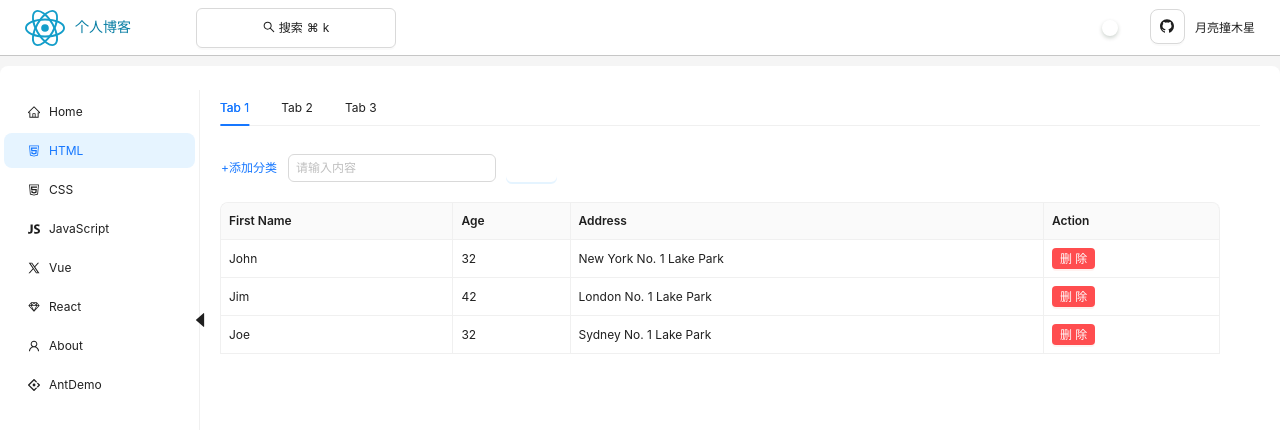
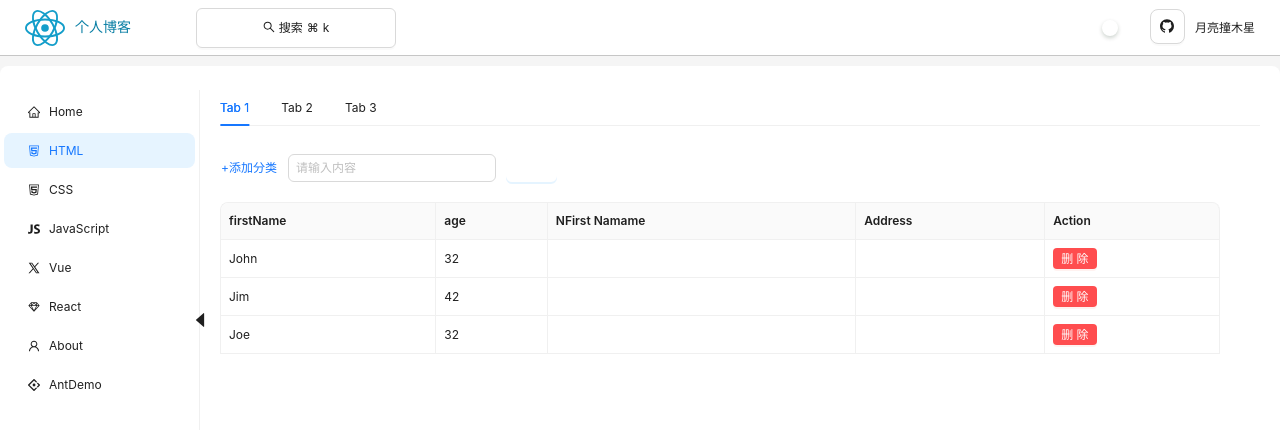
Before and after one commit to Wx-lin/blog, a React (Vite) app: page /demo in a window 1280 px wide. Shown: the top 430 px of the page. Built offline with nearby package versions, Linux system fonts and the light colour scheme.

Commit message:
测试表格列单独抽离

```diff
--- a/src/view/Demo/components/CateGoryList.jsx
+++ b/src/view/Demo/components/CateGoryList.jsx
@@ -1,7 +1,7 @@
 import { CateGoryTable } from '@/config/TestData.jsx';
 import { Button, Input, Modal, Space, Table } from 'antd';
 import { useState } from 'react';
-const { Column } = Table;
+import { CateGoryColumn } from './config.jsx';
 
 const AddCateGoryModal = ({ isModalOpen, setIsModalOpen }) => {
   const handleOk = () => {
@@ -32,22 +32,7 @@ const CateGoryList = () => {
           <Input placeholder="请输入内容" />
           <Button type="primary">查询</Button>
         </Space>
-        <Table className="w-1000px" bordered pagination={false} dataSource={CateGoryTable}>
-          <Column title="First Name" dataIndex="firstName" key="firstName" />
-          <Column title="Age" dataIndex="age" key="age" />
-          <Column title="Address" dataIndex="address" key="address" />
-          <Column
-            title="Action"
-            key="action"
-            render={() => (
-              <Space size="middle">
-                <Button size="small" type="primary" danger>
-                  删除
-                </Button>
-              </Space>
-            )}
-          />
-        </Table>
+        <Table className="w-1000px" bordered pagination={false} columns={CateGoryColumn} dataSource={CateGoryTable} />
         <AddCateGoryModal isModalOpen={isModalOpen} setIsModalOpen={setIsModalOpen} />
       </Space>
     </>
--- /dev/null
+++ b/src/view/Demo/components/config.jsx
@@ -0,0 +1,38 @@
+import { Button, Space } from 'antd';
+
+export const CateGoryColumn = [
+  {
+    title: 'firstName',
+    dataIndex: 'firstName',
+    key: 'firstName',
+  },
+  {
+    title: 'age',
+    dataIndex: 'age',
+    key: 'age',
+  },
+  {
+    title: 'NFirst Namame',
+    dataIndex: 'naNFirst Namameme',
+    key: 'firstName',
+  },
+  {
+    title: 'Address',
+    dataIndex: 'Address',
+    key: 'Address',
+  },
+  {
+    title: 'Action',
+    dataIndex: 'Action',
+    key: 'Action',
+    render: () => {
+      return (
+        <Space size="middle">
+          <Button size="small" type="primary" danger>
+            删除
+          </Button>
+        </Space>
+      );
+    },
+  },
+];
--- a/src/view/Demo/index.jsx
+++ b/src/view/Demo/index.jsx
@@ -1,5 +1,5 @@
+import { DemoTabList } from '@/config/index.jsx';
 import { Tabs } from 'antd';
-import { DemoTabList } from '@/config/index.jsx';
 
 const Demo = () => {
   return (
```
